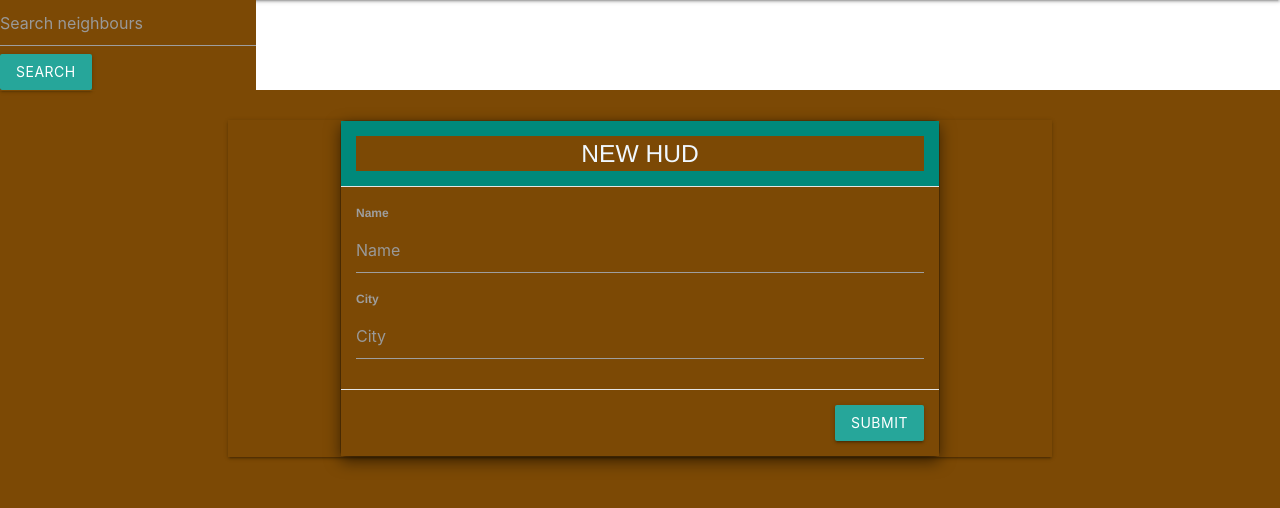
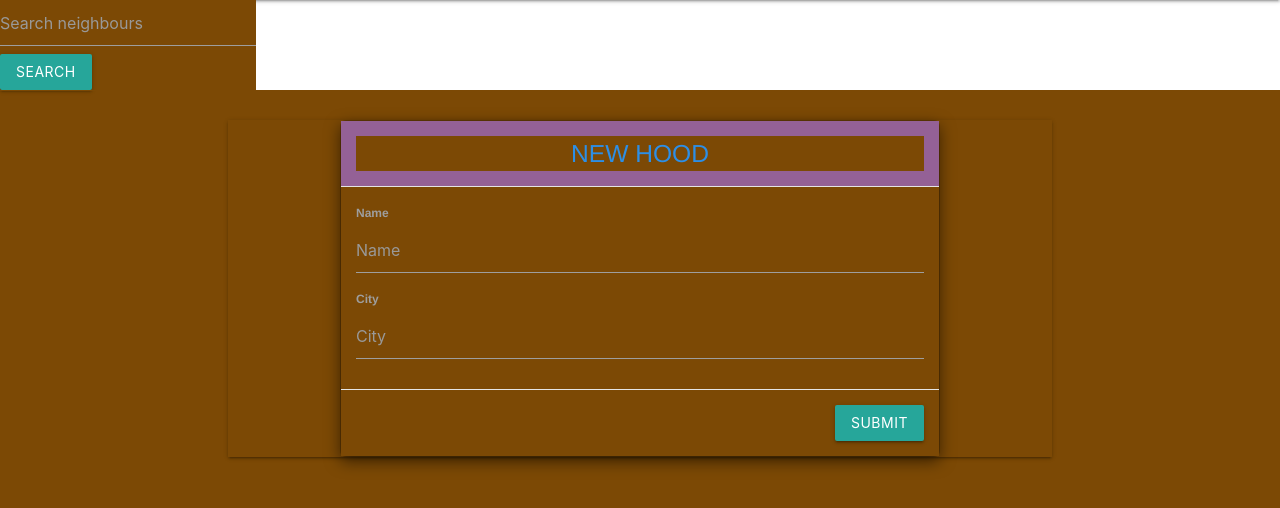
Before and after one commit to CarineIzere/Neibourhood, a Django app: page /hood/ in a window 1280 px wide. Shown: the part 64-572 px from the top of the page. Run offline with Django 3.2, Linux system fonts and the light colour scheme; some libraries are stand-ins or nearby versions.

Commit message:
add style

```diff
--- a/neighbour/templates/create_hood.html
+++ b/neighbour/templates/create_hood.html
@@ -18,8 +18,8 @@
                             <form action="{% url 'new_hood' %}" method="POST" enctype="multipart/form-data"  role="dialog" aria-labelledby="hood-add-modal" >
                                 <div class="modal-dialog" role="document">
                                     <div class="modal-content">
-                                        <div style="background-color:#00897b" class="modal-header">
-                                            <h5 class="modal-title text-center" style="color:aliceblue;text-align: center;">NEW HUD</h5>
+                                        <div style="background-color:#946196" class="modal-header">
+                                            <h5 class="modal-title text-center" style="color:rgb(45, 143, 230);text-align: center;">NEW HOOD</h5>
                                         </div>
                                         <!--end of modal head-->
                                         <div class="modal-body">
```
